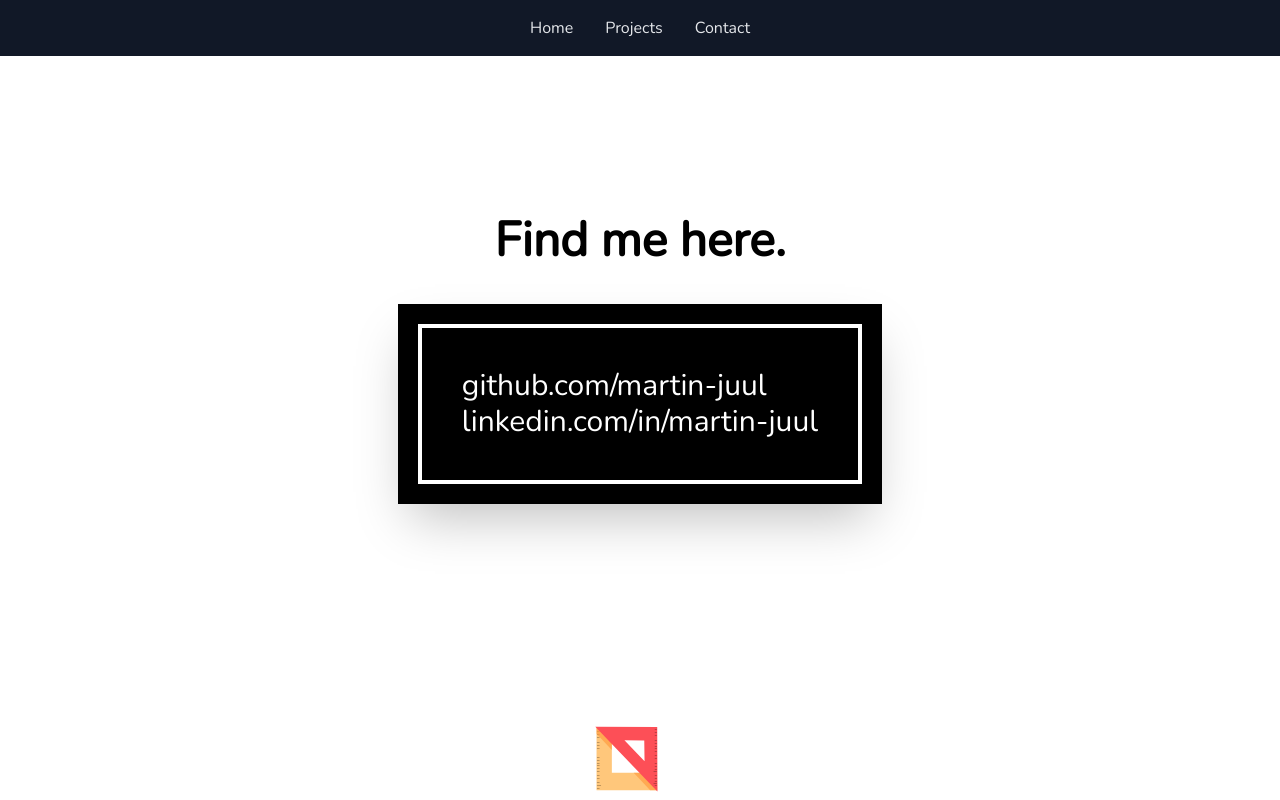
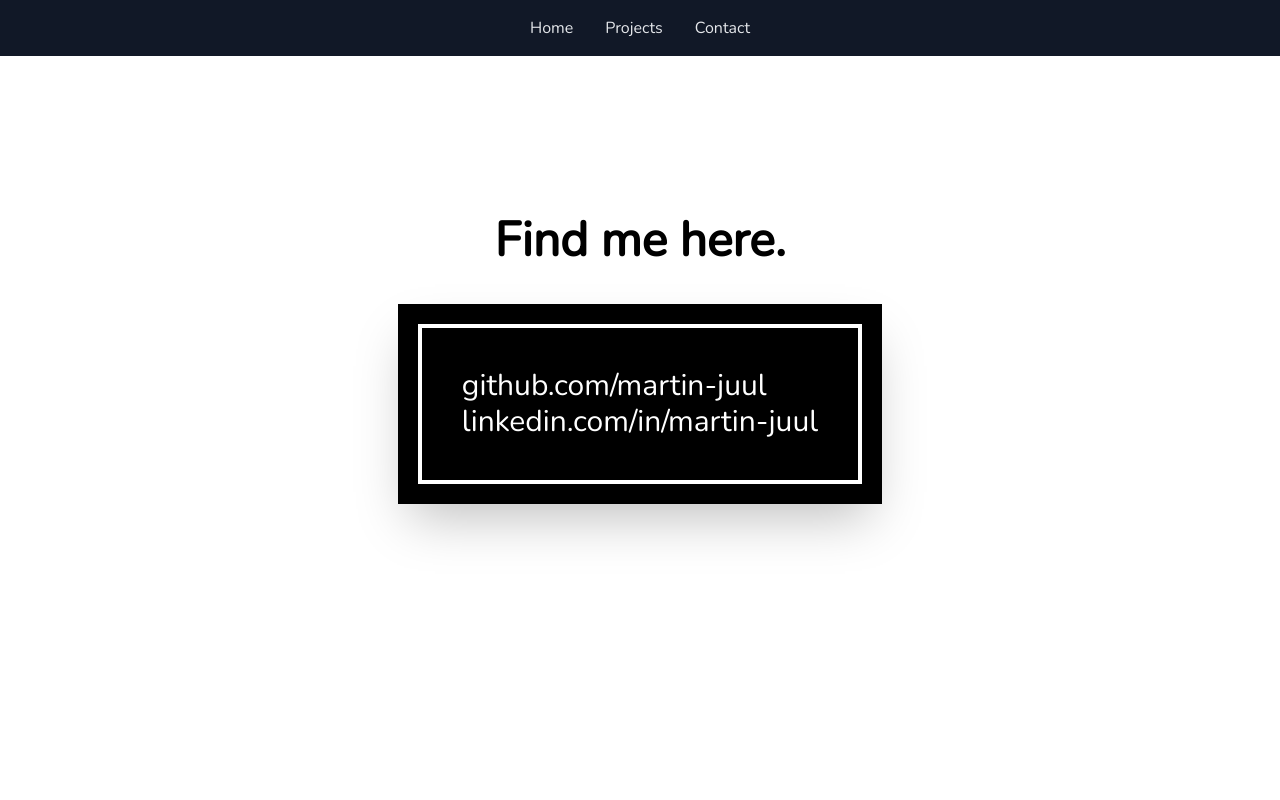
Before and after one commit to moulik-deepsource/juul.xyz, a Vue app: page /contact in a window 1280 px wide. Built offline with nearby package versions, Linux system fonts and the light colour scheme; what tailwindcss-border-gradients would draw is missing.

Commit message:
Fix top nav coloring

```diff
--- a/src/App.vue
+++ b/src/App.vue
@@ -1,8 +1,8 @@
 <template>
-  <div id="app" class="flex flex-col items-center bg-white h-screen" v-cloak>
-    <div
-        class="no-print bg-gray-900 text-gray-200 w-full ease-in-out flex z-10 justify-center">
-      <nav>
+  <div id="app" class="flex flex-col items-center bg-white pb-20" v-cloak>
+    <nav
+        class="mt-auto no-print bg-gray-900 text-gray-200 w-full ease-in-out flex justify-center z-10">
+      <div>
         <router-link
             tag="button"
             class="p-4 hover:text-white no-print hover:bg-gray-600"
@@ -26,22 +26,10 @@
             to="/contact"
         >Contact
         </router-link>
-      </nav>
-    </div>
+      </div>
+    </nav>
 
-    <main>
-      <router-view/>
-    </main>
-
-    <footer class="mt-auto flex justify-center pt-10">
-
-      <img
-          src="./assets/logo.svg"
-          style="height: 84px; margin-left: 150px"
-          alt="Logo"
-      />
-
-    </footer>
+    <router-view/>
   </div>
 </template>
 
```
